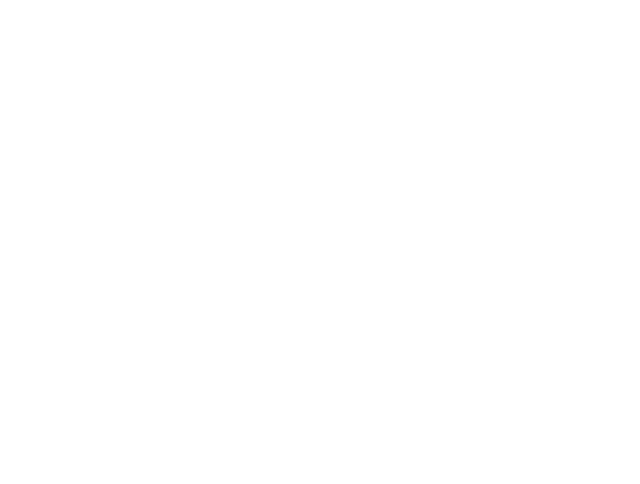
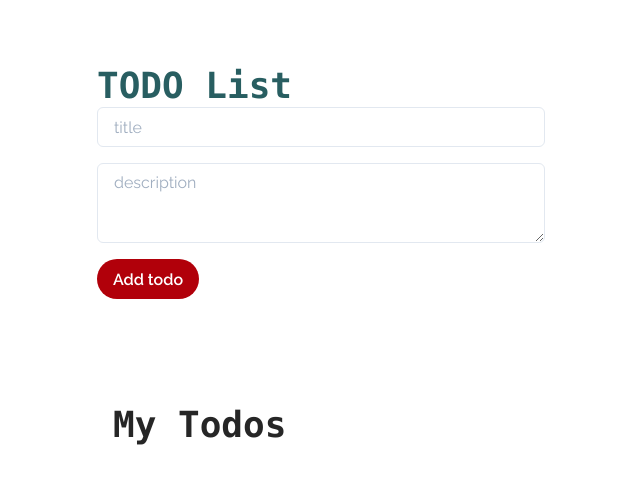
Before and after one commit to agatty-chacrasoftware/training-todo-list, a Next.js app: page / in a window 1280 px wide. Shown: the top 484 px of the page, without its empty margins (302-942 px from the left). Built offline with nearby package versions, Linux system fonts and the light colour scheme.

Commit message:
Changes for todo-list.

```diff
--- /dev/null
+++ b/src/components/TODO/AddTodoListItem.tsx
@@ -0,0 +1,70 @@
+import { Section } from '@/layouts'
+import {
+  Box,
+  Button,
+  Divider,
+  Flex,
+  FormControl,
+  FormLabel,
+  Heading,
+  Input,
+  Stack,
+  Text,
+  Textarea,
+} from '@chakra-ui/react'
+import { useState } from 'react'
+import ListItems from './ListItems'
+
+export interface Todo {
+  title: string
+  description: string
+}
+
+const TODO = () => {
+  const [todoData, setTodoData] = useState<Todo>({ title: '', description: '' })
+  const [todoListArray, setTodoListArray] = useState<Todo[]>([])
+
+  const handleClick = () => {
+    setTodoListArray((prev) => [...prev, todoData])
+    setTodoData({ title: '', description: '' })
+  }
+
+  return (
+    <Section>
+      <Flex direction={'column'}>
+        <Heading fontFamily={'mono'} color={'teal.700'}>
+          TODO List
+        </Heading>
+        <Stack spacing={4}>
+          <Input
+            w={'md'}
+            placeholder="title"
+            onChange={(e) => {
+              setTodoData((prev) => ({ ...prev, title: e.target.value }))
+            }}
+            value={todoData.title}
+          />
+          <Textarea
+            mt={4}
+            mb={2}
+            w={'md'}
+            placeholder="description"
+            onChange={(e) => {
+              setTodoData((prev) => ({
+                ...prev,
+                description: e.target.value,
+              }))
+            }}
+            value={todoData.description}
+          />
+          <Button size={'md'} w={'min-content'} onClick={handleClick}>
+            Add todo
+          </Button>
+          <ListItems data={todoListArray} />
+        </Stack>
+      </Flex>
+    </Section>
+  )
+}
+
+export default TODO
--- /dev/null
+++ b/src/components/TODO/ListItems.tsx
@@ -0,0 +1,50 @@
+import {
+  Center,
+  Flex,
+  ListItem,
+  OrderedList,
+  UnorderedList,
+  Text,
+  propNames,
+  Box,
+  Checkbox,
+  Heading,
+} from '@chakra-ui/react'
+import { CheckIcon, DeleteIcon, EditIcon } from '@chakra-ui/icons'
+import { Todo } from './AddTodoListItem'
+import { Section } from '@/layouts'
+
+export interface ItemProps {
+  data: Todo[]
+}
+
+const ListItems = ({ ...props }: ItemProps) => {
+  const data = props.data.map((item, index) => (
+    <>
+      <Flex direction={'column'}>
+        <Flex>
+          <Checkbox colorScheme={'green'}>
+            <Text fontFamily={'mono'} fontSize={'x-large'}>
+              {item.title}
+            </Text>
+          </Checkbox>
+          <Box ml={10}>
+            <DeleteIcon color="red.500" mr="2" />
+            <EditIcon color="green" />
+          </Box>
+        </Flex>
+        <Text fontFamily={'mono'}>{item.description}</Text>
+      </Flex>
+    </>
+  ))
+  return (
+    <Section>
+      <Flex direction={'column'} mt={6}>
+        <Heading fontFamily={'mono'}>My Todos</Heading>
+        <UnorderedList>{data}</UnorderedList>
+      </Flex>
+    </Section>
+  )
+}
+
+export default ListItems
--- /dev/null
+++ b/src/components/TODO/index.ts
@@ -0,0 +1 @@
+export { default } from './AddTodoListItem'
--- a/src/components/index.ts
+++ b/src/components/index.ts
@@ -1 +1,2 @@
 export { default as SEO } from './SEO'
+export { default as TODO } from './TODO'
--- a/src/page-components/home/Home.tsx
+++ b/src/page-components/home/Home.tsx
@@ -1,5 +1,5 @@
 import { MainLayout } from '@/layouts'
-import { SEO } from '@/components'
+import { SEO, TODO } from '@/components'
 
 const Home = () => {
   return (
@@ -11,6 +11,7 @@
         image=""
         imageAlt=""
       />
+      <TODO />
     </MainLayout>
   )
 }
```
Also changed, not shown: package.json (+6 -3 lines), 1 other file (tests, documents, lock files or other folders).
